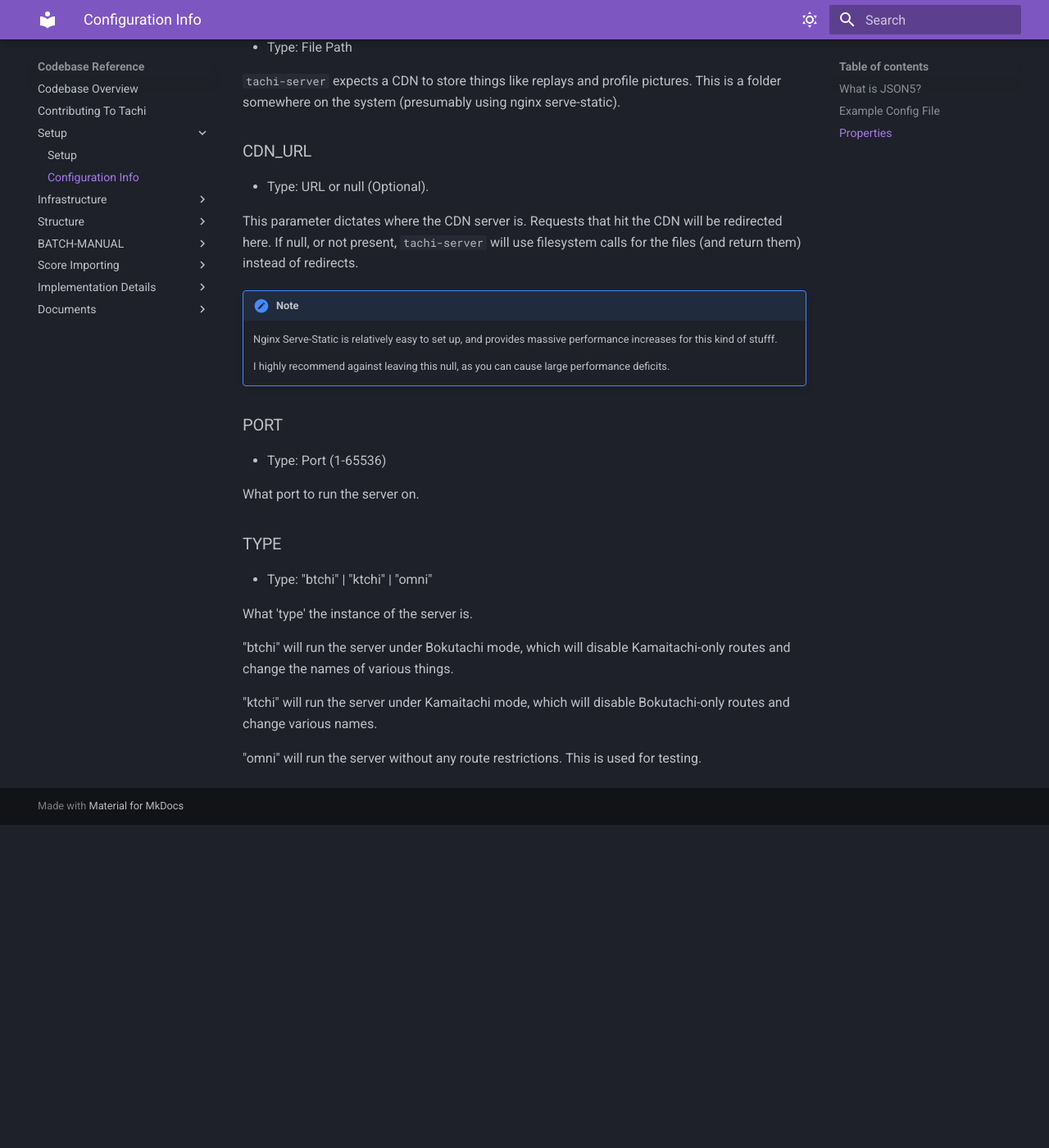
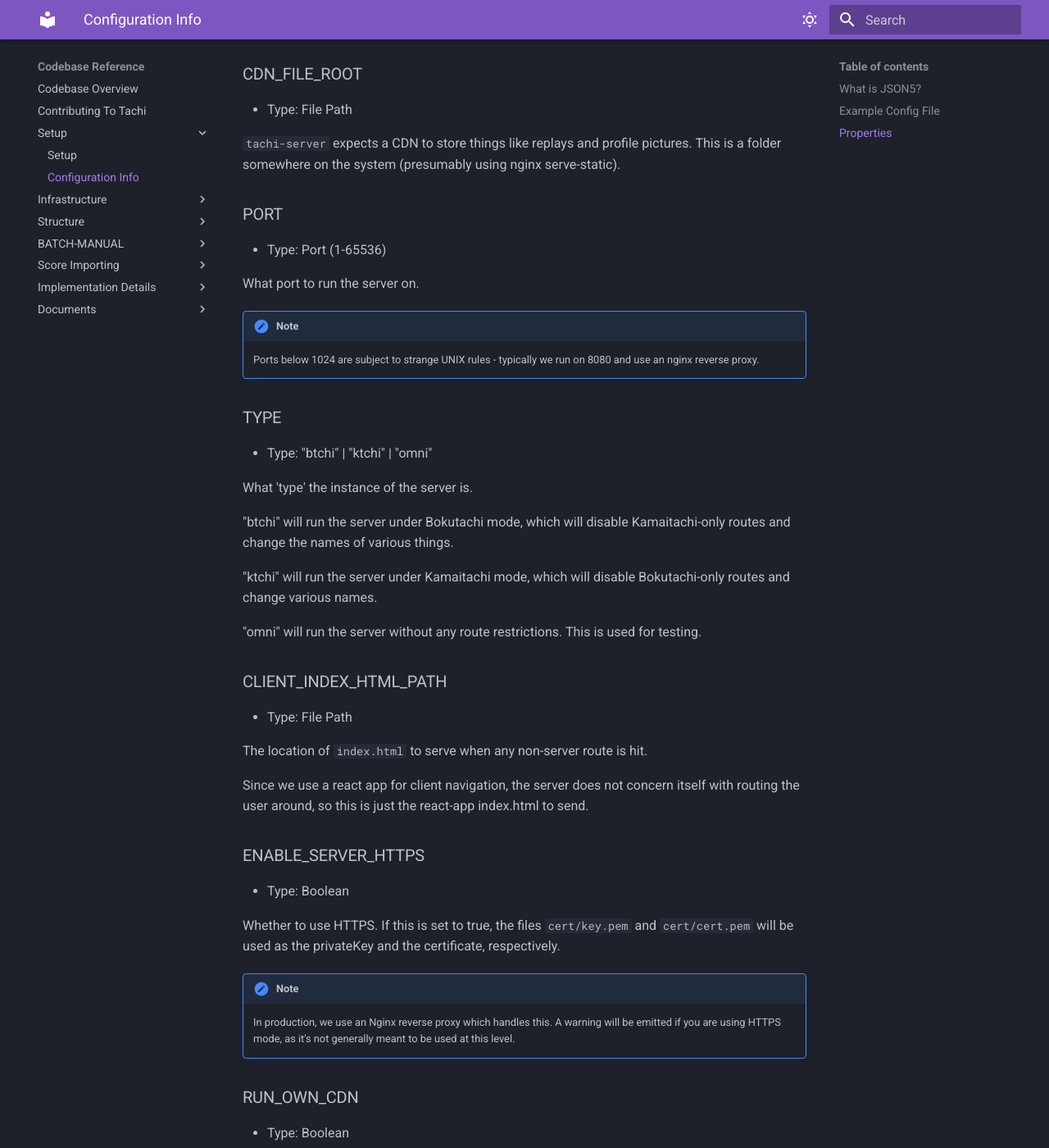
Before and after one commit to zkrising/Tachi, an MkDocs documentation site: the page built from docs/docs/codebase/setup/config.md, in a window 1280 px wide and 1400 px high, scrolled down 2527 px. Shown: the whole window at 82% size. Built offline with MkDocs 1.6.1 and Material for MkDocs 9.7.7, drawn with Linux system fonts in a browser that asks for light colours; before the commit the page ends 3533 px from its top, so only the background shows below that; some of the changed text lies outside the part shown.

Commit message:
Add new config definitions

````diff
--- a/docs/docs/codebase/setup/config.md
+++ b/docs/docs/codebase/setup/config.md
@@ -19,18 +19,22 @@ the main benefits for us are as follows:
 
 ```js
 {
-	MONGO_CONNECTION_URL: "127.0.0.1:27017",
-	MONGO_DATABASE_NAME: "somedb",
+	MONGO_CONNECTION_URL: "localhost:27017",
+	MONGO_DATABASE_NAME: "tachidb",
 	LOG_LEVEL: "info",
-	CAPTCHA_SECRET_KEY: "google_given_secret_key",
-	SESSION_SECRET: "some_secret_key",
+	CAPTCHA_SECRET_KEY: "secret_key",
+	SESSION_SECRET: "other_secret_key",
 	FLO_API_URL: "https://flo.example.com",
 	EAG_API_URL: "https://eag.example.com",
 	ARC_API_URL: "https://arc.example.com",
-	ARC_AUTH_TOKEN: "another_secret_key",
-	CDN_ROOT: "./local-cdn",
+	ARC_AUTH_TOKEN: "unused",
+	CDN_FILE_ROOT: "../tachi-cdn",
 	PORT: 8080,
-	TYPE: "ktchi"
+	CLIENT_INDEX_HTML_PATH: "./index.html",
+	ENABLE_SERVER_HTTPS: true,
+	TYPE: "omni",
+	RUN_OWN_CDN: true,
+	CLIENT_DEV_SERVER: null
 }
 ```
 
@@ -105,7 +109,7 @@ with the Kamaitachi version of Tachi.
 
 We use an ARC session token in order to pull scores from `ARC`. The session token is stored here.
 
-### CDN_ROOT
+### CDN_FILE_ROOT
 
 - Type: File Path
 
@@ -113,26 +117,15 @@ We use an ARC session token in order to pull scores from `ARC`. The session toke
 and profile pictures. This is a folder somewhere on the
 system (presumably using nginx serve-static).
 
-### CDN_URL
-
-- Type: URL or null (Optional).
-
-This parameter dictates where the CDN server is. Requests that hit the CDN
-will be redirected here. If null, or not present, `tachi-server` will use
-filesystem calls for the files (and return them) instead of redirects.
-
-!!! note
-	Nginx Serve-Static is relatively easy to set up, and provides
-	massive performance increases for this kind of stufff.
-
-	I highly recommend against leaving this null, as you can cause
-	large performance deficits.
-
 ### PORT
 
 - Type: Port (1-65536)
 
 What port to run the server on.
+
+!!! note
+	Ports below 1024 are subject to strange UNIX rules - typically we run on 8080 and use
+	an nginx reverse proxy.
 
 ### TYPE
 
@@ -149,3 +142,41 @@ names.
 
 "omni" will run the server without any route restrictions.
 This is used for testing.
+
+### CLIENT_INDEX_HTML_PATH
+
+- Type: File Path
+
+The location of `index.html` to serve when any non-server route is hit.
+
+Since we use a react app for client navigation, the server does not concern itself
+with routing the user around, so this is just the react-app index.html to send.
+
+### ENABLE_SERVER_HTTPS
+
+- Type: Boolean
+
+Whether to use HTTPS. If this is set to true, the files `cert/key.pem` and `cert/cert.pem` will be
+used as the privateKey and the certificate, respectively.
+
+!!! note
+	In production, we use an Nginx reverse proxy which handles this.
+	A warning will be emitted if you are using HTTPS mode, as it's not generally meant to be used
+	at this level.
+
+### RUN_OWN_CDN
+
+- Type: Boolean
+
+Whether to host the CDN using the same express process and and an `express.static()` call.
+This is generally used for testing, or for simple local setups.
+
+This uses `CDN_FILE_ROOT` to determine where the CDN's content should be.
+
+### CLIENT_DEV_SERVER
+
+- Type: String | NULL (Optional)
+
+If present, and a string, this points to the webpack dev server for a react app. Having this
+option set results in CORS being enabled for *that* specific URL. This is useful for local
+development, but should not be used in production.
````
